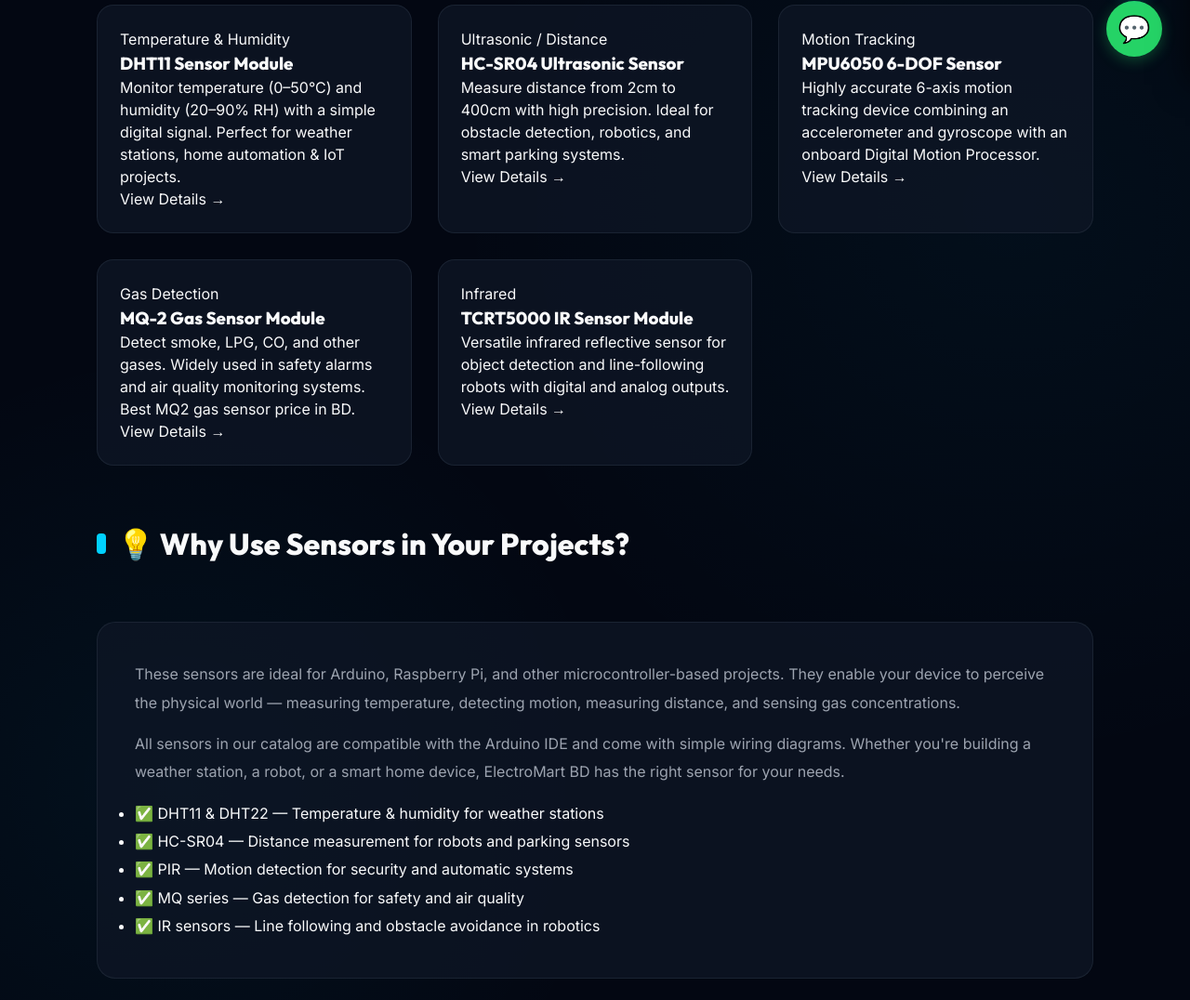
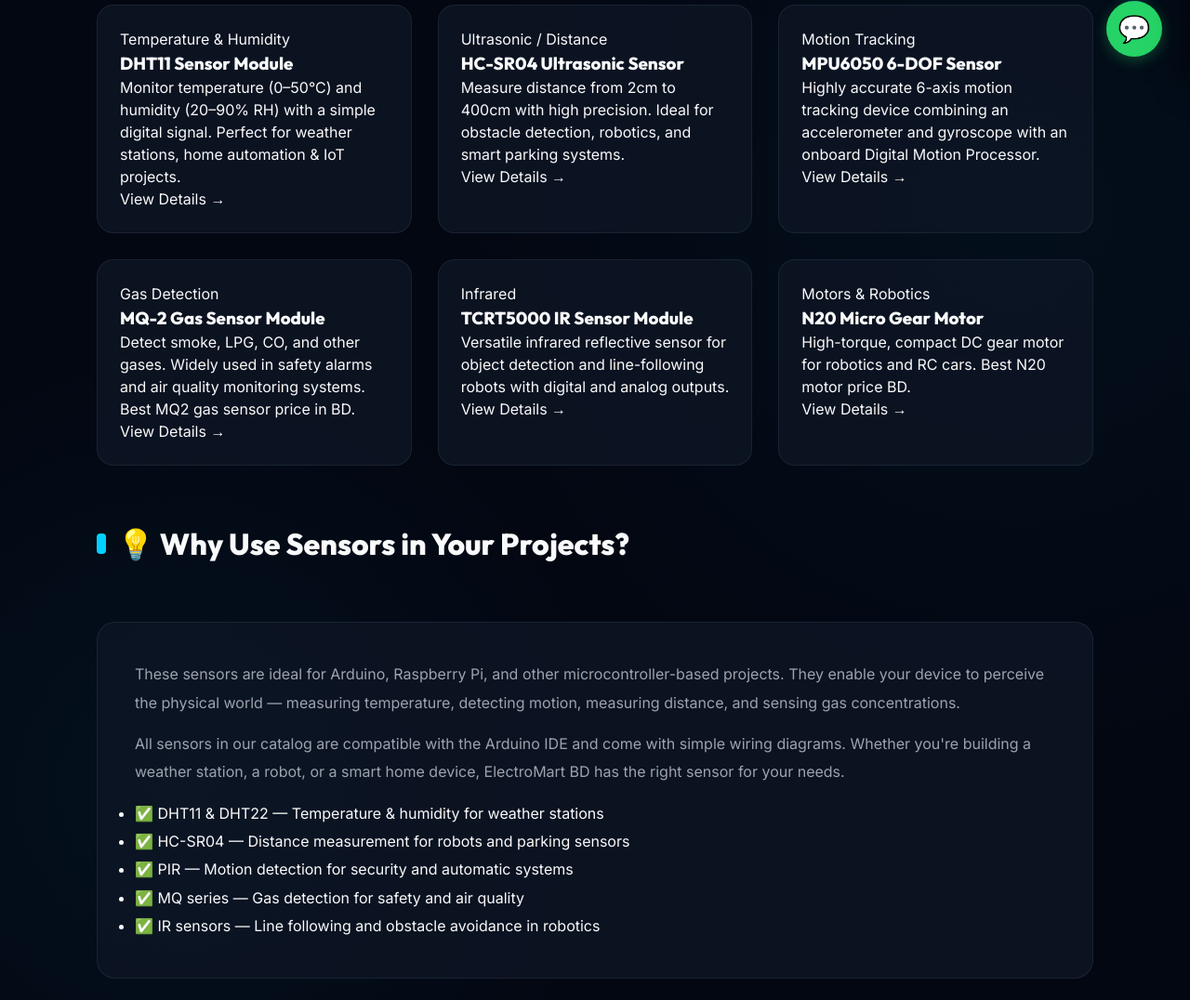
Before and after one commit to Mehrab-2020/mehrab-2020.github.io, a plain HTML site: page sensors-bangladesh.html in a window 1280 px wide. Shown: the part 709-1785 px from the top of the page at 93% size. Drawn offline with Linux system fonts and the light colour scheme.

Commit message:
Add static links for N20 Motor products to index and sensors pages

```diff
--- a/sensors-bangladesh.html
+++ b/sensors-bangladesh.html
@@ -108,6 +108,12 @@
           <p>Versatile infrared reflective sensor for object detection and line-following robots with digital and analog outputs.</p>
           <span class="view-btn">View Details →</span>
         </a>
+        <a href="n20-micro-gear-motor-bd.html" class="sensor-card fade-in">
+          <span class="tag">Motors & Robotics</span>
+          <h3>N20 Micro Gear Motor</h3>
+          <p>High-torque, compact DC gear motor for robotics and RC cars. Best N20 motor price BD.</p>
+          <span class="view-btn">View Details →</span>
+        </a>
       </div>
 
       <!-- Why These Sensors -->
```
Also changed, not shown: index.html (+1 -0 lines).
